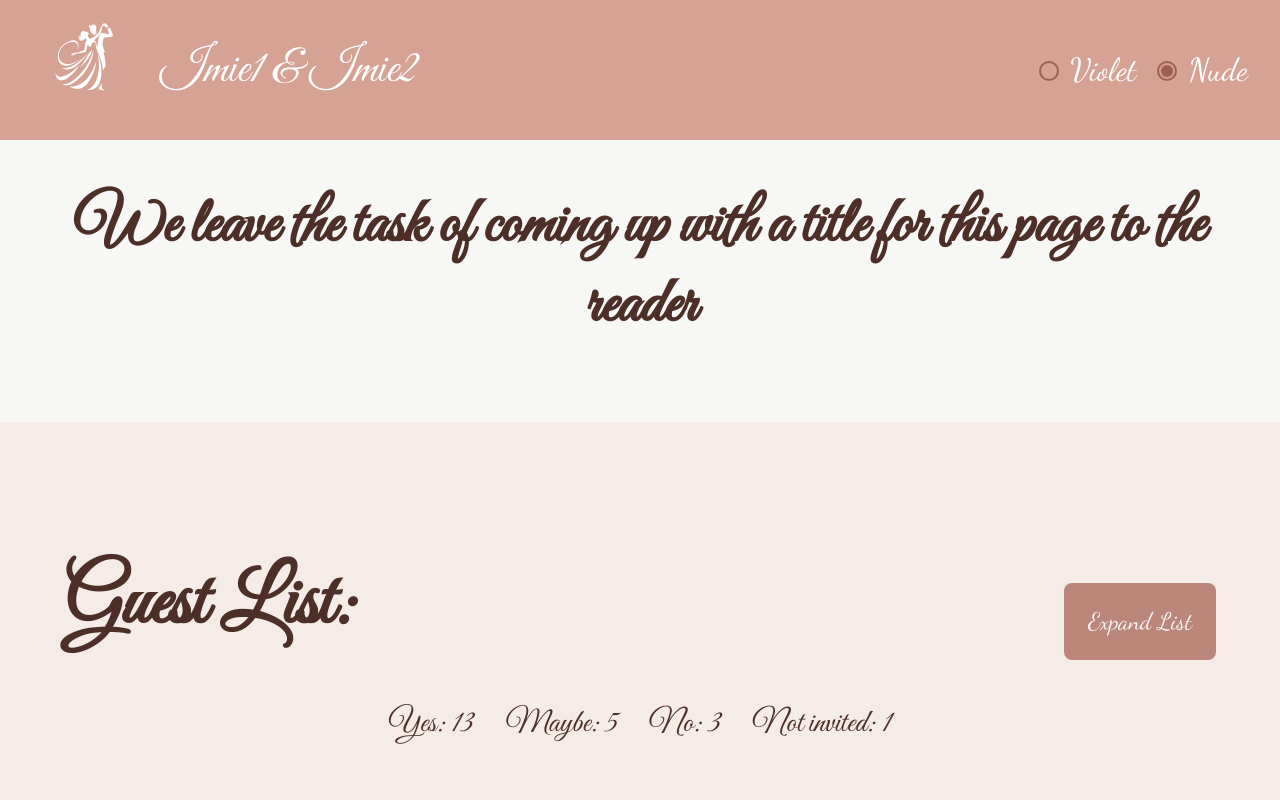
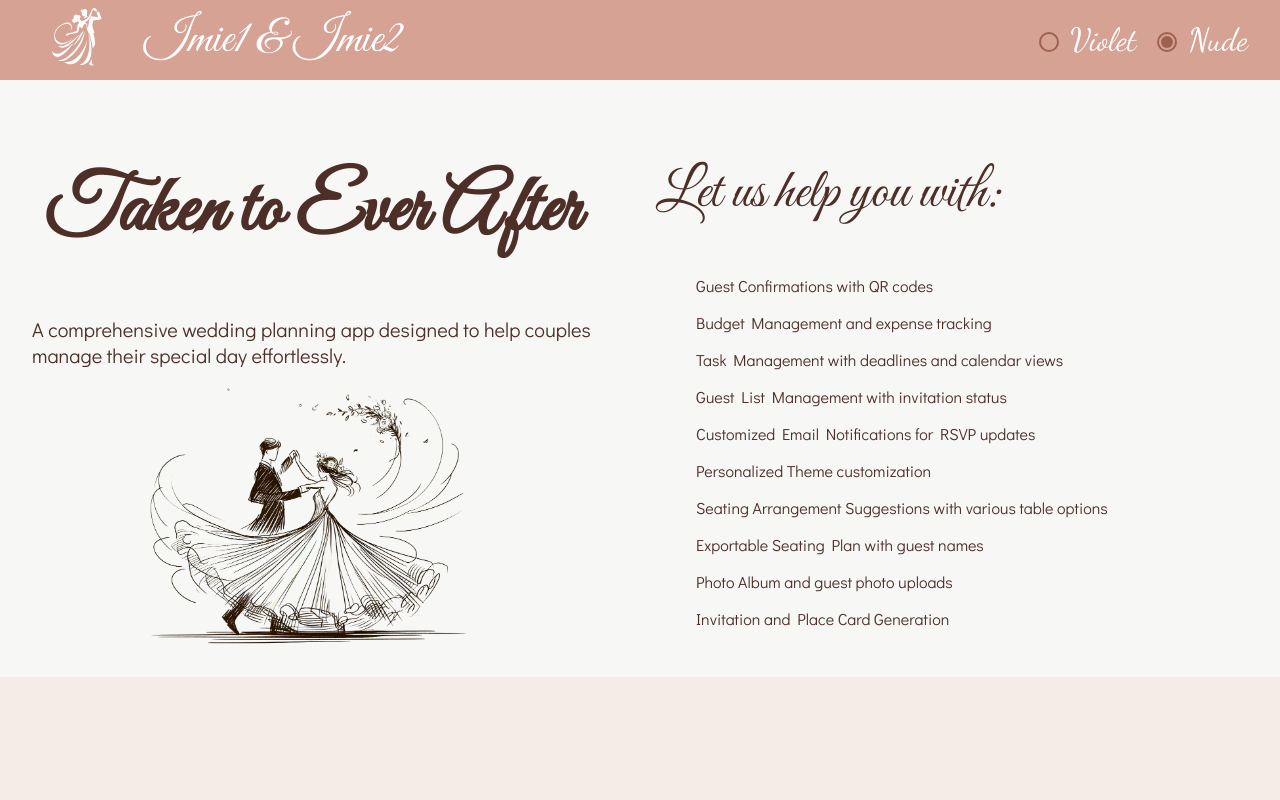
Before and after one commit to kryptokopytko/TakenToEverAfter, a React (Vite) app in the folder client/: page / in a window 1280 px wide. Shown: the top 800 px of the page. Built offline with nearby package versions, Linux system fonts and the light colour scheme.

Commit message:
#0115 Add content to hero section

```diff
--- a/client/src/App.tsx
+++ b/client/src/App.tsx
@@ -19,7 +19,7 @@ const AppContainer = styled.div`
   align-items: center;
   justify-content: center;
   margin: -8px;
-  margin-top: 7rem;
+  margin-top: 5rem;
 `;
 
 
--- a/client/src/components/Hero.tsx
+++ b/client/src/components/Hero.tsx
@@ -1,18 +1,120 @@
 import styled from "styled-components";
-import { Heading } from "../themes/typography";
+import { Heading, Body, Subtitle } from "../themes/typography";
+import dancingPair from '/pictures/dancing1.png';
+
 const Container = styled.div`
-  padding: 2rem;
+  background-color: ${({ theme }) => theme.primaryLight};
+  color: ${({ theme }) => theme.text};
+  width: 100%;
+`;
+
+const Content = styled.div`
+  display: flex;
+  flex-direction: column;
+  align-items: center;
   text-align: center;
+  margin: 0rem 2rem;
+
+  @media (min-width: 1200px) {
+    flex-direction: row;
+    justify-content: space-between;
+    text-align: left;
+  }
+`;
+
+const TextSection = styled.div`
+  margin: 2rem 2rem;
+  max-width: 35rem;
+
+  @media (min-width: 1200px) {
+    margin-left: 2rem;
+    flex: 1;
+    order: 2;
+  }
+`;
+
+const ImageSection = styled.div`
+  @media (min-width: 1200px) {
+    flex: 1;
+    order: 1;
+    margin-right: 2rem;
+  }
+  display: flex;
+  flex-direction: column;
+  align-items: center;
+  text-align: left;
+
+`;
+
+const HiddenText = styled.div`
+  display: none;
+  @media (min-width: 1200px) {
+    display: block;
+  }
+`;
+
+const Image = styled.img`
+  width: 70%;
+  max-width: 60rem;
+  margin: 1rem 2rem;
+  margin-bottom: 0;
+
+  @media (min-width: 1200px) {
+    width: 60%;
+  }
+
+  @media (max-width: 800px) {
+    width: 80%;
+  }
+`;
+
+const SummaryText = styled.span`
+  display: inline;
+
+  @media (min-width: 1200px) {
+    display: none;
+  }
 `;
 
 const Hero = () => {
+  return (
+    <Container>
+      <Content>
+        <TextSection>
+          <HiddenText>
+            <Subtitle level={1}>
+              Let us help you with:
+            </Subtitle>
+            <ul>
+              <Body>Guest Confirmations with QR codes</Body>
+              <Body>Budget Management and expense tracking</Body>
+              <Body>Task Management with deadlines and calendar views</Body>
+              <Body>Guest List Management with invitation status</Body>
+              <Body>Customized Email Notifications for RSVP updates</Body>
+              <Body>Personalized Theme customization</Body>
+              <Body>Seating Arrangement Suggestions with various table options</Body>
+              <Body>Exportable Seating Plan with guest names</Body>
+              <Body>Photo Album and guest photo uploads</Body>
+              <Body>Invitation and Place Card Generation</Body>
+            </ul>
+          </HiddenText>
+        </TextSection>
+        <ImageSection>
+          <Heading level={1}>Taken to Ever After</Heading>
+          <div>
+            <Body size="big" style={{ display: 'inline', marginTop: '-2rem' }}>
+              A comprehensive wedding planning app designed to help couples manage their special day effortlessly.
+            </Body> <SummaryText>{' '}
+              <Body size='big' style={{ display: 'inline' }}>
+                From guest lists and RSVPs to budgeting and seating arrangements, we provide all the tools you need for a smooth and memorable wedding.
+              </Body>
+            </SummaryText></div>
+          <Image src={dancingPair} alt="Dancing Couple" />
+        </ImageSection>
 
-  return (
-  <Container>
-        <Heading level={2}>We leave the task of coming up with a title for this page to the reader</Heading>
-       </Container>
+      </Content>
+    </Container>
   );
 };
 
-
-export default  Hero;
+export default Hero;
--- a/client/src/components/Navbar.tsx
+++ b/client/src/components/Navbar.tsx
@@ -12,6 +12,7 @@ const NavbarContainer = styled.nav`
   top: 0;
   width: 100%;
   z-index: 100;
+  height: 5rem;
 `;
 
 const ContentContainer = styled.div`
@@ -19,6 +20,7 @@ const ContentContainer = styled.div`
   justify-content: space-between;
   align-items: center;
   padding: 0 2rem;
+height: 100%;
 `;
 
 const ThemeSelector = styled.div`
@@ -87,7 +89,7 @@ const Navbar = () => {
     <NavbarContainer>
       <ContentContainer>
         <LogoContainer>
-          <img src={logo} alt='logo' style={{ height: '7rem' }} />
+          <img src={logo} alt='logo' style={{ height: '6rem', marginTop: '1.1rem' }} />
           <Heading level={3} color={'white'}>Imie1 & Imie2</Heading>
         </LogoContainer>
         <ThemeSelector>
```
